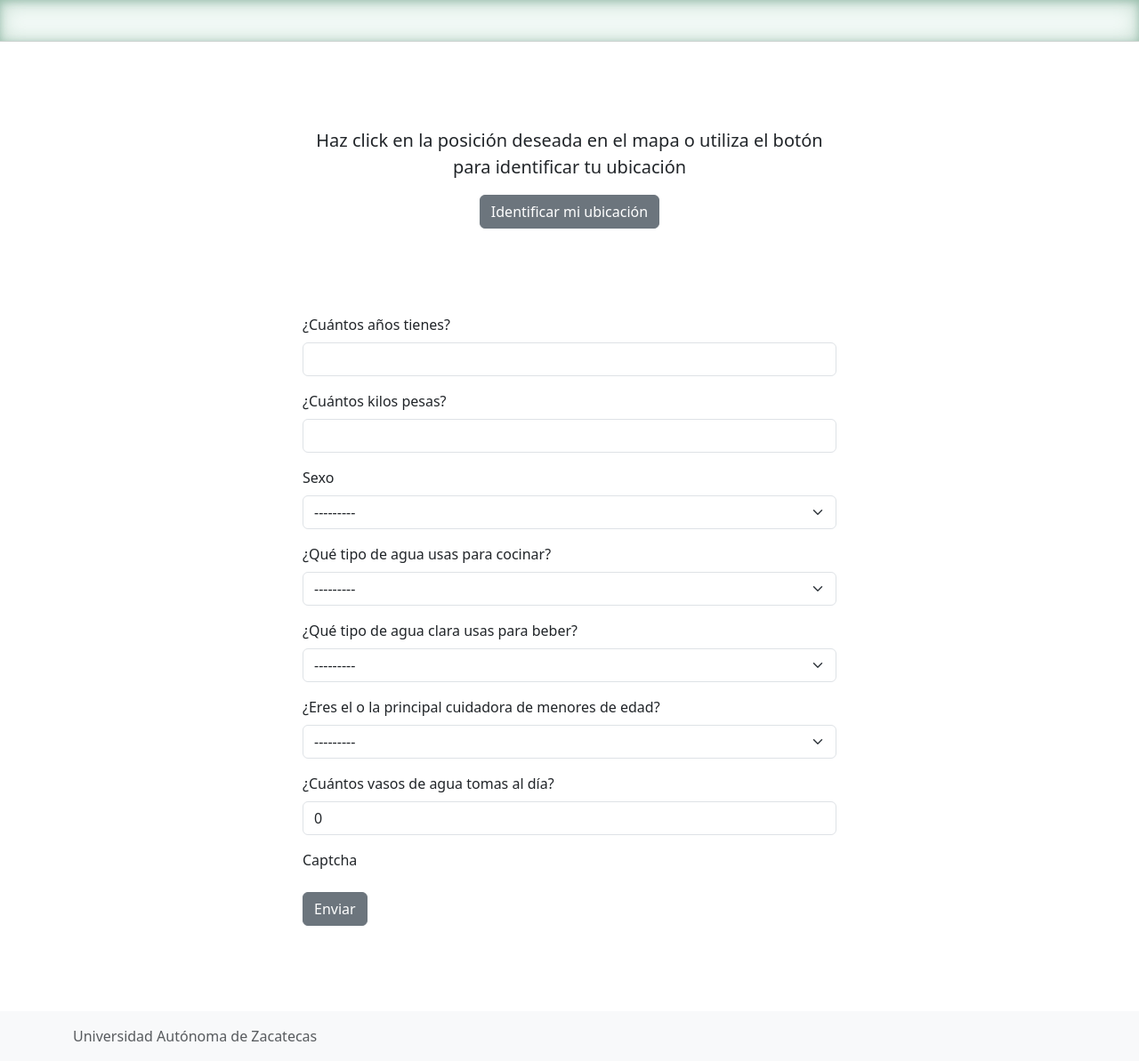
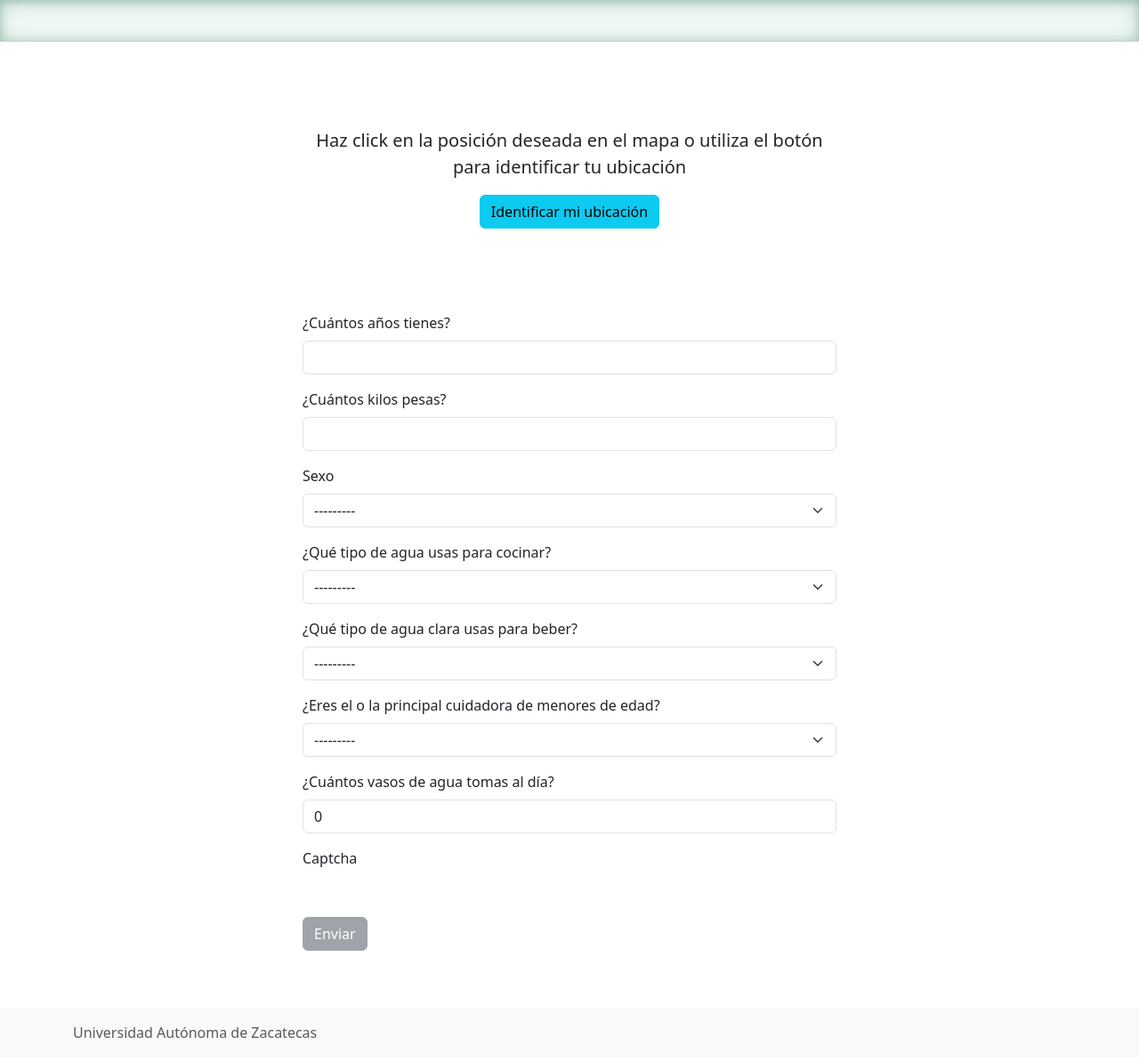
Before and after one commit to ddiannae/pozos-app, a Django app: page / in a window 1280 px wide. Shown: the part 479-1672 px from the top of the page at 89% size. After the commit the page ends 1646 px from the top, so only its background shows below. Run offline with Django 4.2, Linux system fonts and the light colour scheme; some libraries are stand-ins or nearby versions.

Commit message:
Adding js script to enable submit with captcha

```diff
--- a/pozos/encuesta/templates/contestar.html
+++ b/pozos/encuesta/templates/contestar.html
@@ -27,7 +27,6 @@
                     return resp.json();
                 })
                 .then(function(data) {
-                    console.log(data)
                     data.forEach(pozo => {
                         L.circle([pozo.lat, pozo.lon], {
                                     color: colores[pozo.semaforo],
@@ -69,6 +68,13 @@
             document.getElementById("btn-ubicar").onclick = getUbicacion;
 
         });
+
+        function enableFormSubmit() {
+            let subBtn =  document.getElementById('submit-btn');
+            subBtn.classList.remove("btn-secondary");
+            subBtn.classList.add("btn-info");
+            subBtn.disabled = false;
+        }
     </script>
 {% endblock header_scripts %}
 
@@ -88,6 +94,17 @@
             border-width: 1px 0;
             box-shadow: inset 0 .125em 1.5em rgba(48, 118, 83, .3), inset 0 .125em .5em rgba(48, 118, 83, .3);
         }
+
+        .invalid-feedback {
+            display: inline-block;
+            font-size: 1.25em;
+            text-align: center;
+            margin-bottom: 20px
+        }
+
+        .errorlist {
+            list-style: outside none none;
+        }
     </style>
 {% endblock css %}
 
@@ -105,20 +122,23 @@
     <div class="container" style="max-width:600px; padding:0">
         <div class="py-5">
             <div class="row">
-                    <form method="post">
+                    <form method="post" id="encuesta-form" novalidate>
                         {% csrf_token %}
                         <div class="py-5 text-center">
                             <p class="lead">Haz click en la posición deseada en el mapa o utiliza el botón para
                             identificar tu ubicación</p>
-                            <button type="button" id="btn-ubicar"  class="btn btn-secondary">Identificar mi ubicación</button>
+                            <button type="button" id="btn-ubicar"  class="btn btn-info">Identificar mi ubicación</button>
                         </div>
 
                         {% leaflet_map "main"%}
 
-                        <div class="my-5">
-                             {{ form.lat }}
-                             {{ form.lon }}
-
+                        <div class="my-3">
+                            {{ form.lat.as_hidden }}
+                            {{ form.lon.as_hidden }}
+                            <div class="invalid-feedback">
+                                {{ form.lat.errors }}
+                                {{ form.lon.errors }}
+                            </div>
                             <label class="form-label" for="{{ form.edad.auto_id }}">{{ form.edad.label }}</label>
                             <div class="mb-3">
                                 {{ form.edad }}
@@ -157,12 +177,38 @@
                             <label class="form-label" for="{{ form.vasos.auto_id }}">{{ form.captcha.label }}</label>
                             <div class="mb-3">
                                 {{ form.captcha }}
+
+                            </div>
+                            <div class="invalid-feedback">
+                                {{ form.captcha.errors }}
                             </div>
 
-                            <input type="submit" class="btn btn-secondary" value="Enviar">
+                            <input type="submit" class="btn btn-secondary" value="Enviar" id="submit-btn" disabled="true">
                         </div>
                     </form>
             </div>
         </div>
     </div>
  {% endblock content %}
+
+{% block footer_scripts %}
+<script>
+    (function () {
+    'use strict'
+
+        // Fetch all the forms we want to apply custom Bootstrap validation styles to
+        let form = document.getElementById('encuesta-form')
+
+        // Loop over them and prevent submission
+
+        form.addEventListener('submit', function (event) {
+            if (!form.checkValidity()) {
+                event.preventDefault()
+                event.stopPropagation()
+            }
+
+            form.classList.add('was-validated')
+        });
+    })()
+</script>
+{% endblock footer_scripts %}
```
